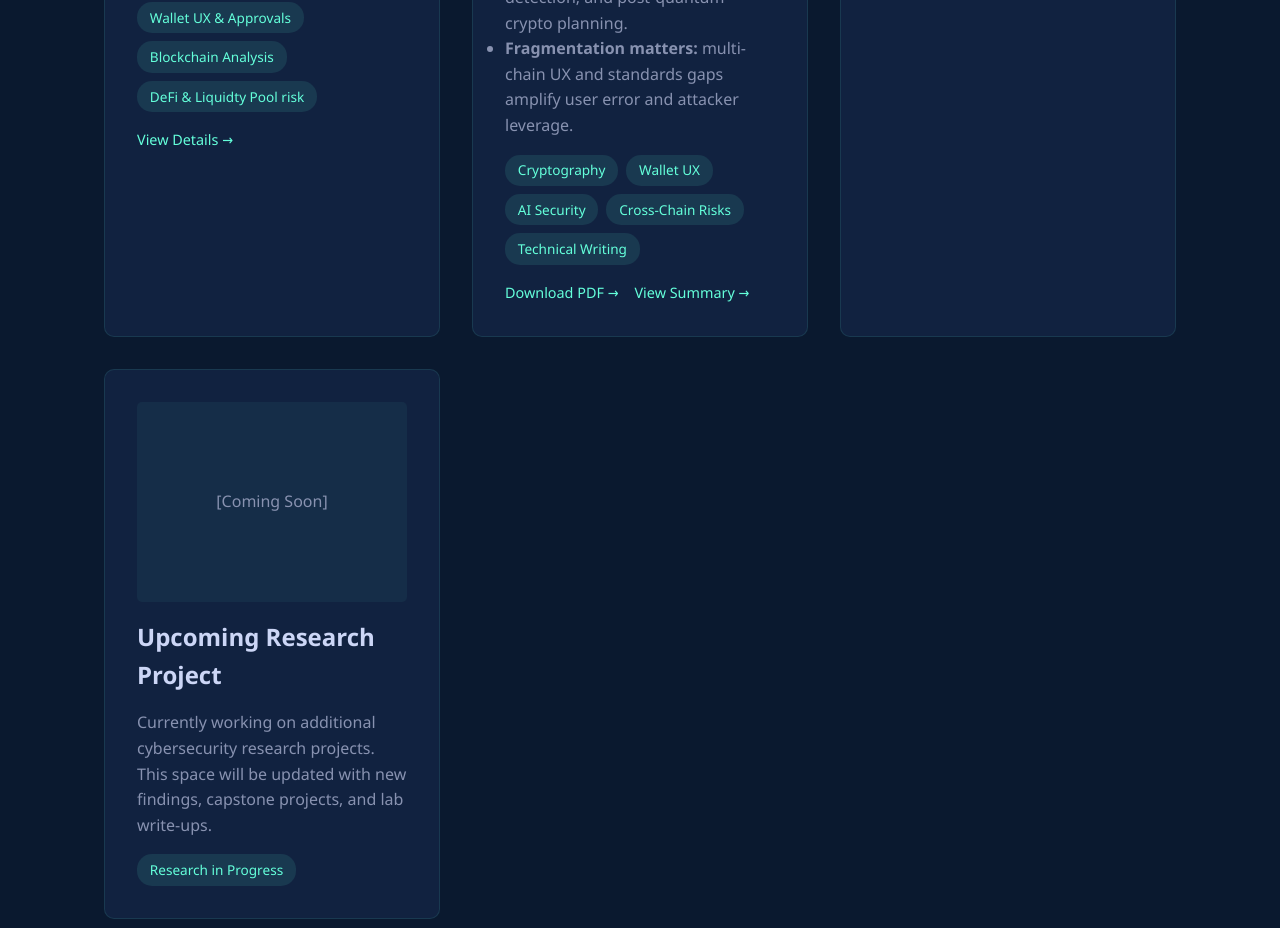
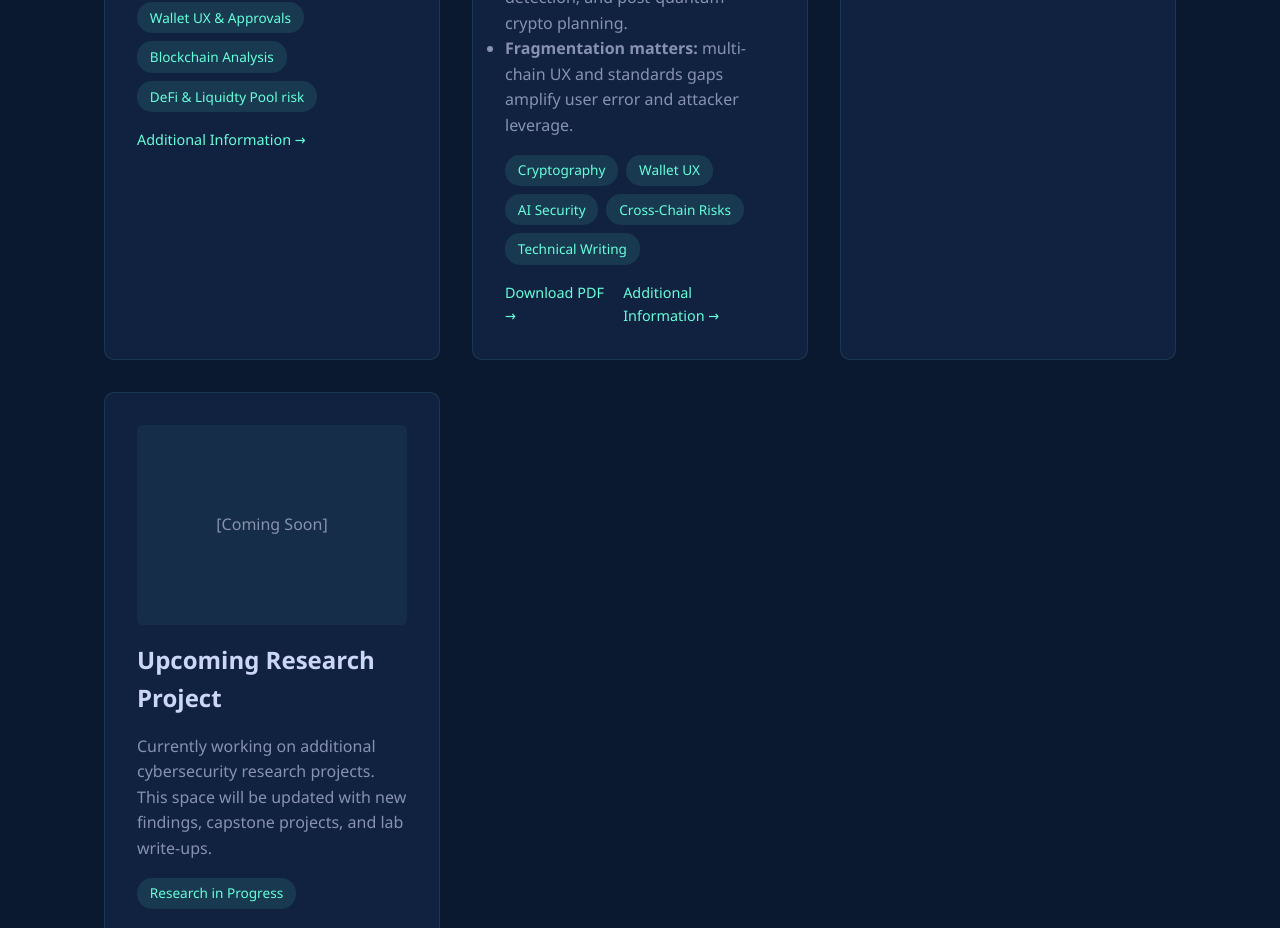
Before and after one commit to AngeloJPollari/AngeloJPollari.github.io, a plain HTML site: page index.html in a window 1280 px wide. Shown: the part 1927-2855 px from the top of the page. Drawn offline with Linux system fonts and the light colour scheme.

Commit message:
Minor details

```diff
--- a/index.html
+++ b/index.html
@@ -895,7 +895,7 @@
                     <span class="tech-tag">DeFi & Liquidty Pool risk</span>
                 </div>
                 <div class="project-links">
-                    <a href="Project Summary.html">View Details →</a>
+                    <a href="Project Summary.html">Additional Information →</a>
                 </div>
             </div>
 
@@ -922,7 +922,7 @@
 				</div>
                 <div class="project-links">
                     <a href="Cybersecurity Risk in Cryptocurrency Wallets and Blockchain Exploits.pdf" download>Download PDF →</a>
-                    <a href="View Summary Cryptocurrency Wallet Vuln.html">View Summary →</a>
+                    <a href="View Summary Cryptocurrency Wallet Vuln.html">Additional Information →</a>
                 </div>
             </div>
 
```
